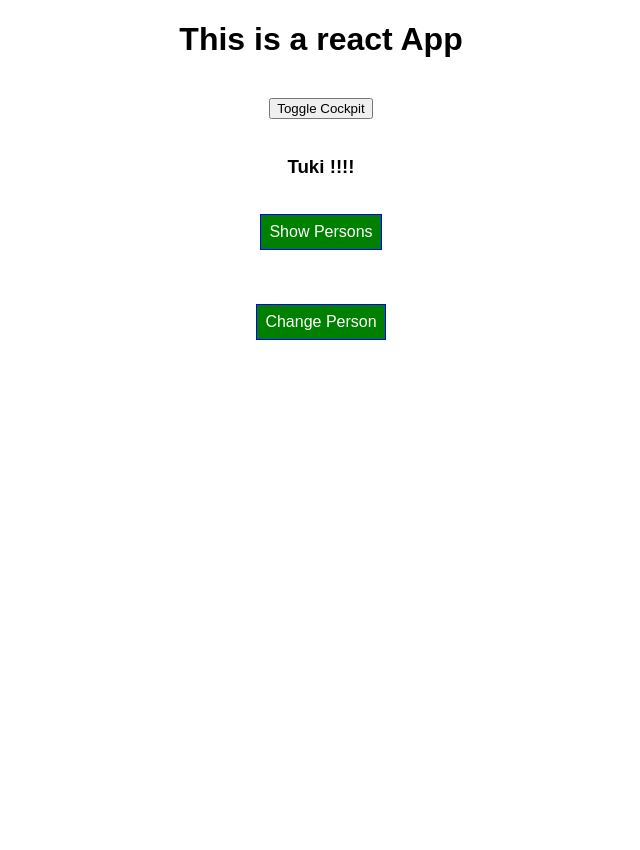
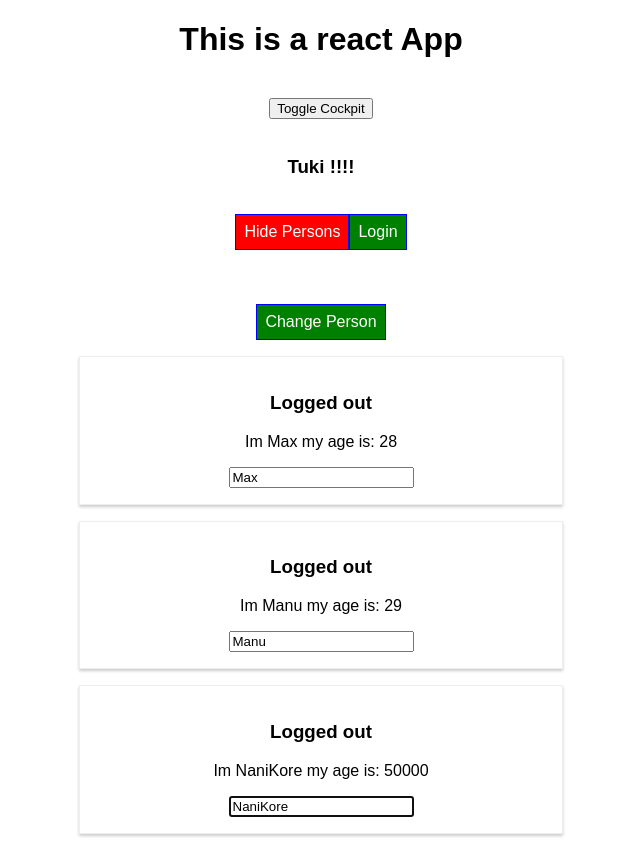
Before and after one commit to shantanubedajna009/ReactExploration, a React app: page / in a window 1280 px wide. Shown: the whole page, without its empty margins (319-959 px from the left). Before the commit the page ends 800 px from the top, so only its background shows below. Built offline with nearby package versions, Linux system fonts and the light colour scheme.

Commit message:
deep divee into component section completed

```diff
--- a/src/components/Cockpit/Cockpit.css
+++ b/src/components/Cockpit/Cockpit.css
@@ -28,7 +28,7 @@
   now this is just a condition where the
   bRed class has to belong to a button and
    that button bust be under an element where
-   that element has the class of App */
+   that element has the class of Cockpit */
 
   .Cockpit button.Red {
     background-color: red;
--- a/src/components/Cockpit/Cockpit.js
+++ b/src/components/Cockpit/Cockpit.js
@@ -1,11 +1,20 @@
-import React, { useEffect } from 'react';
-import classes from './Cockpit.css'
+import React, { useEffect, useRef, useContext } from 'react';
+import classes from './Cockpit.css';
+import AuthContext from '../../context/auth-context';
 
 
 const cockpit = (props) => {
 
+    const toggleRef = useRef(null);
+
+    // this authContext can be whatever you want
+    const authContext = useContext(AuthContext);
+
     useEffect( () => {
       console.log('[Cockpit.js] useEffect');
+
+      toggleRef.current.click();
+
 
       const timer = setTimeout( () => {
 
@@ -53,11 +62,25 @@ const cockpit = (props) => {
             <h3 className={adjustedClasses.join(' ')}>Tuki !!!!</h3>
             <br/>
 
-            <button onClick={props.toggeChangeHandler}
+            <button ref={toggleRef} onClick={props.toggeChangeHandler}
             className={btnClass.join(' ')}>
+
 
             {props.showPersons ? "Hide Persons" : "Show Persons"}
             </button>
+
+            {/* <AuthContext.Consumer>
+              {
+                (context) => {
+                  return(
+                    <button  onClick={() => context.loginHandler()}> {context.isLoggedin ? "Logout": "Login"}</button>
+                  )
+                }
+              }
+            </AuthContext.Consumer> */}
+
+
+           <button  onClick={() => authContext.loginHandler()}> {authContext.isLoggedin ? "Logout": "Login"}</button>
 
             <br/>
             <br/>
--- a/src/components/Persons/Person/Person.js
+++ b/src/components/Persons/Person/Person.js
@@ -7,6 +7,8 @@ import withClassWithSomeLogic from '../../../hoc/withClassWithSomeLogic';
 import withClass from '../../../hoc/WithClass';
 import PropTypes from 'prop-types';
 
+import AuthContext from '../../../context/auth-context';
+
 class Person extends Component {
 
     constructor(props){
@@ -14,6 +16,8 @@ class Person extends Component {
 
         this.inputElement = React.createRef();
     }
+
+    static contextType = AuthContext;
 
     componentDidMount(){
         //this.inputElement.focus();
@@ -28,6 +32,19 @@ class Person extends Component {
         return (
                 <Aux>
 
+                    {/* <AuthContext.Consumer>
+                       {
+                           (context) => {
+                               return  (
+                                   context.isLoggedin ? <h3>Logged In !</h3> : <h3>Logged out</h3>
+                                   )
+                           }
+                       }
+                    </AuthContext.Consumer> */}
+
+
+
+                    {this.context.isLoggedin ? <h3>Logged In !</h3> : <h3>Logged out</h3>}
 
                     <p key='k1' onClick={this.props.click}>Im {this.props.name} my age is: {this.props.age}</p>
                     <input
--- a/src/components/Persons/Persons.js
+++ b/src/components/Persons/Persons.js
@@ -61,6 +61,7 @@ class Persons extends PureComponent {
                     name={person.name}
                     age={person.age}
                     key={person.id}
+                    //isLoggedin={this.props.isLoggedin}
                     />);
             }) // map end
 
--- a/src/containers/App.js
+++ b/src/containers/App.js
@@ -4,6 +4,7 @@ import Cockpit from '../components/Cockpit/Cockpit';
 import WithClass from '../hoc/WithClass';
 import Aux from '../hoc/Aux';
 import withClassWithSomeLogic from '../hoc/withClassWithSomeLogic';
+import AuthContext from '../context/auth-context';
 
 import classes from './App.css';
 
@@ -55,7 +56,8 @@ class App extends Component {
 
       showPersons: false,
       showCockpit: true,
-      checkCounter: 0
+      checkCounter: 0,
+      isLoggedin: false
     }
 
   switchHandler = (newName) => {
@@ -131,6 +133,17 @@ class App extends Component {
   }
 
 
+  loginHandler = () => {
+
+    this.setState((prevState, prevprops) => {
+        return ({
+          isLoggedin: !prevState.isLoggedin
+        })
+
+    })
+  }
+
+
   render () {
 
     console.log('[App.js] render method');
@@ -152,6 +165,7 @@ class App extends Component {
             persons={this.state.persons}
             deletenameHandler={ this.deletenameHandler }
             nameChangeHandler={ this.nameChangeHandler }
+            //isLoggedin={this.state.isLoggedin}
           />
 
       );
@@ -168,15 +182,26 @@ class App extends Component {
         </button>
         <br/>
         <br/>
+        <AuthContext.Provider value={
+          {
+          isLoggedin: this.state.isLoggedin,
+          loginHandler: this.loginHandler
+          }
+
+        }>
           { this.state.showCockpit ?
           <Cockpit
             personsLength={this.state.persons.length}
             showPersons={this.state.showPersons}
             toggeChangeHandler={this.toggeChangeHandler}
             switchHandler={this.switchHandler}
+            //isLoggedin={this.state.isLoggedin}
+            //loginHandler={this.loginHandler}
           />: null}
 
           {persons}
+
+        </AuthContext.Provider>
 
       </Aux>
 
--- /dev/null
+++ b/src/context/auth-context.js
@@ -0,0 +1,15 @@
+import React from 'react';
+
+
+const authContext = React.createContext({
+
+    // these are just defaults
+    // for example a default isLoggedin
+    //a dn a default for loginHandler
+    // which is a anonymous function
+    isLoggedin: false,
+    loginHandler: () => {}
+});
+
+
+export default authContext;
```
Lines whose indentation alone changed are shown as unchanged.
